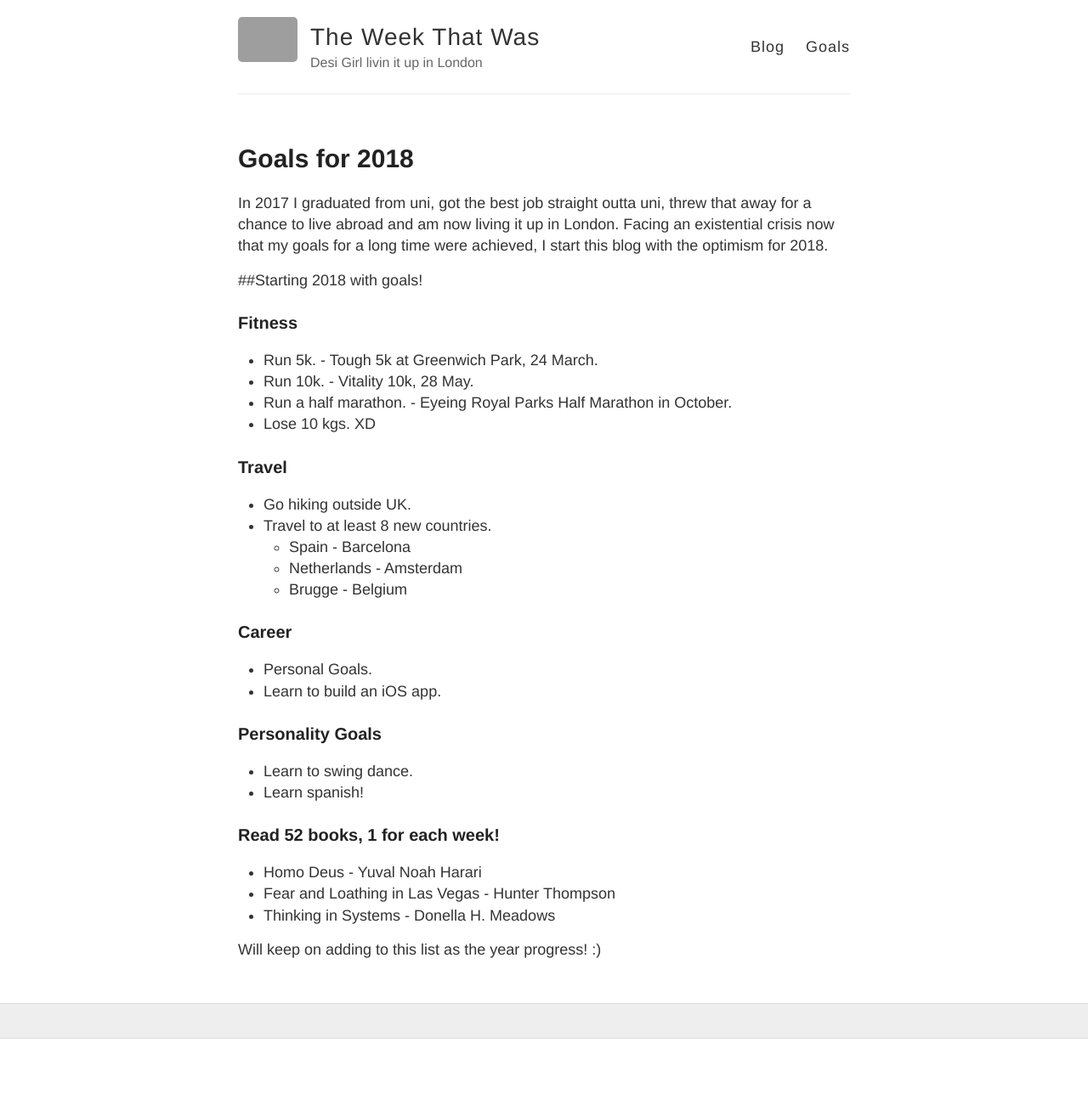
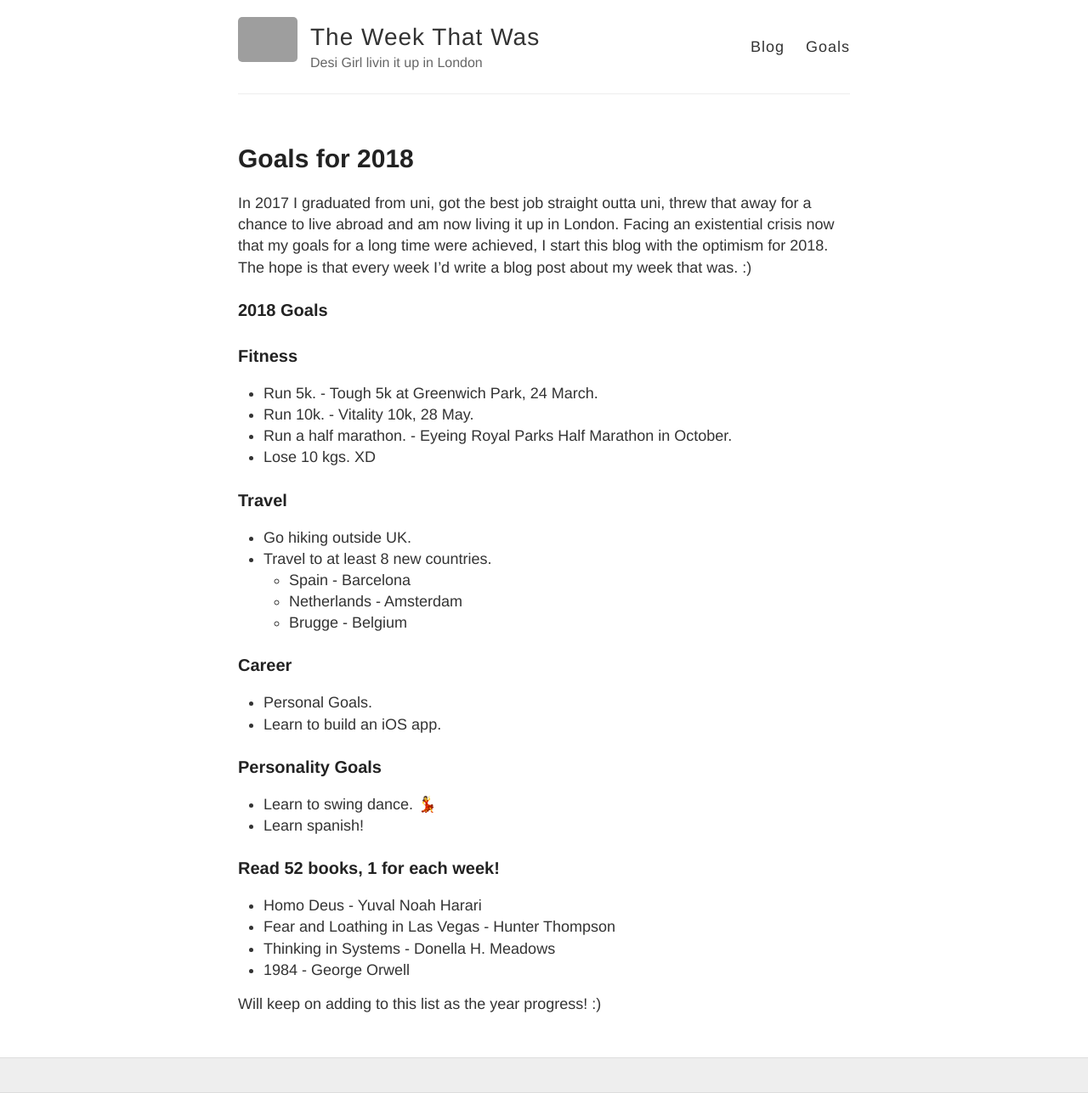
Before and after one commit to harEshInBerlin/weasleys.github.io, a Jekyll site: the page built from about.md, in a window 1280 px wide. Shown: the whole page at 85% size. Built offline with Jekyll 4.4.1, drawn with Linux system fonts in a browser that asks for light colours; emoji names are drawn with the system emoji font; before the commit the page ends 1223 px from its top, so only the background shows below that; grey boxes are pictures that could not be loaded.

Commit message:
Add emojis?

```diff
--- a/_config.yml
+++ b/_config.yml
@@ -77,7 +77,7 @@ sass:
 gems:
   - jekyll-sitemap # Create a sitemap using the official Jekyll sitemap gem
   - jekyll-feed # Create an Atom feed using the official Jekyll feed gem
-
+  - jemoji
 # Exclude these files from your production _site
 exclude:
   - Gemfile
--- a/about.md
+++ b/about.md
@@ -6,8 +6,9 @@ permalink: /goals/
 
 In 2017 I graduated from uni, got the best job straight outta uni, threw that away for a chance to live abroad and am now living it up in London.
 Facing an existential crisis now that my goals for a long time were achieved, I start this blog with the optimism for 2018.
+The hope is that every week I'd write a blog post about my week that was. :)
 
-##Starting 2018 with goals!
+### 2018 Goals
 
 ### Fitness
 * Run 5k. - Tough 5k at Greenwich Park, 24 March.
@@ -27,7 +28,7 @@ Facing an existential crisis now that my goals for a long time were achieved, I
 * Learn to build an iOS app.
 
 ### Personality Goals
-* Learn to swing dance.
+* Learn to swing dance. :dancer:
 * Learn spanish!
 
 ### Read 52 books, 1 for each week!
@@ -35,5 +36,6 @@ Facing an existential crisis now that my goals for a long time were achieved, I
 * Homo Deus - Yuval Noah Harari
 * Fear and Loathing in Las Vegas - Hunter Thompson
 * Thinking in Systems - Donella H. Meadows
+* 1984 - George Orwell
 
 Will keep on adding to this list as the year progress! :)
```
